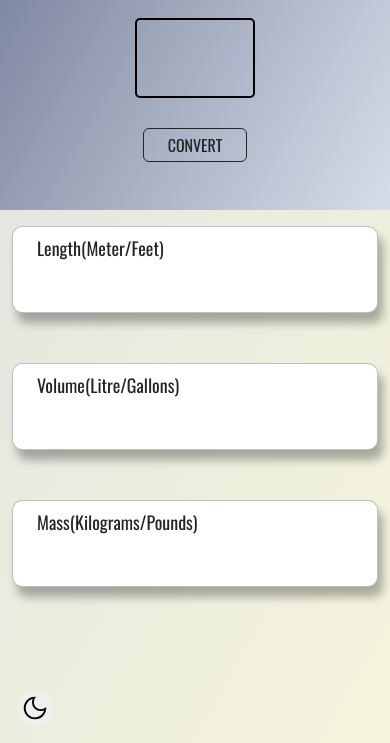
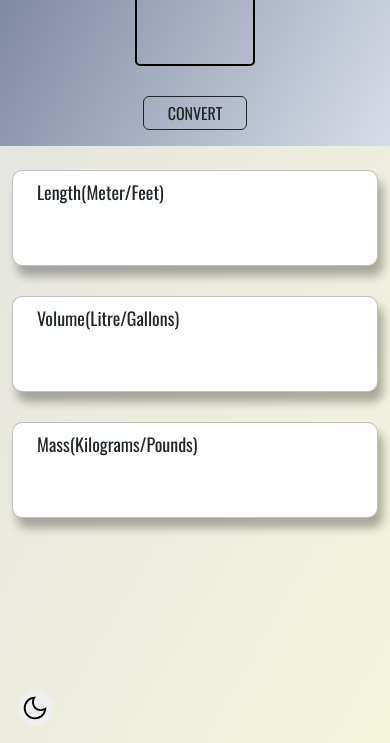
Before and after one commit to kinzemam/unit-converter, a plain HTML site: page index.html in a window 390 px wide. Shown: the part 101-844 px from the top of the page. Drawn offline with nearby package versions, Linux system fonts and the light colour scheme.

Commit message:
improved responsiveness

```diff
--- a/index.html
+++ b/index.html
@@ -15,24 +15,24 @@
 </head>
 
 <body>
-    <header class="container-fluid mx-0 py-5">
+    <header class="container-fluid mx-0 py-3 py-lg-5">
         <p class="h1" id="head">Metric/Imperial Unit Conversion</p>
         <input type="text" name="" id="input-el">
         <button id="convert-btn" class="btn btn-outline-dark px-4 py-1">CONVERT</button>
     </header>
 
-    <div class="main container-fluid py-3">
+    <div class="main container-fluid py-4 py-lg-4 mb-5">
+        <div class="container card px-4 pt-2 ">
+            <p class="text-left mb-1">Length(Meter/Feet)</p>
+            <p id="len-cont" class="content my-0 pb-2 lead"></p>
+        </div>
+        <div class="container card  px-4 pt-2">
+            <p class="text-left mb-1">Volume(Litre/Gallons)</p>
+            <p id="vol-cont" class="content my-0 pb-2 lead"></p>
+        </div>
         <div class="container card px-4 pt-2">
-            <p class="text-left ">Length(Meter/Feet)</p>
-            <p id="len-cont" class="content "></p>
-        </div>
-        <div class="container card px-0 py-0">
-            <p class="text-left px-4 pt-2">Volume(Litre/Gallons)</p>
-            <p id="vol-cont" class="content px-4 pt-2"></p>
-        </div>
-        <div class="container card px-0 py-0">
-            <p class="text-left px-4 pt-2">Mass(Kilograms/Pounds)</p>
-            <p id="mass-cont" class="content px-4 pt-2"></p>
+            <p class="text-left mb-1">Mass(Kilograms/Pounds)</p>
+            <p id="mass-cont" class="content  my-0 pb-2 lead"></p>
         </div>
     </div>
     <div id='theme-el' class="theme">
--- a/style.css
+++ b/style.css
@@ -52,11 +52,12 @@ header button {
 .main {
     display: grid;
     grid-template-rows: 1fr 1fr 1fr;
-    gap: 50px;
+    gap: 30px;
     color: blueviolet;
 }
 
 .card {
+    height: 6rem;
     font-size: large;
     border-radius: 10px;
     padding-top: 20px;
@@ -71,7 +72,6 @@ header button {
 
 
 .content {
-    margin-top: 10px;
     font-size: 1rem;
     color: grey;
 }
```
